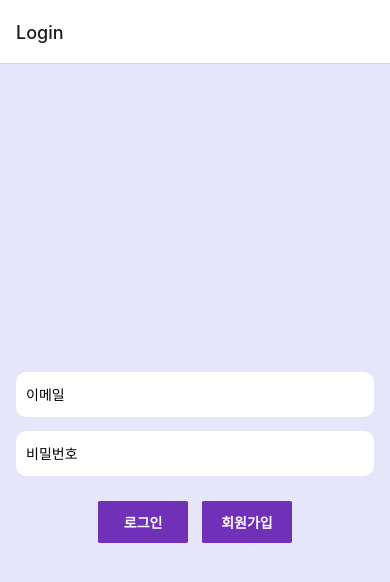
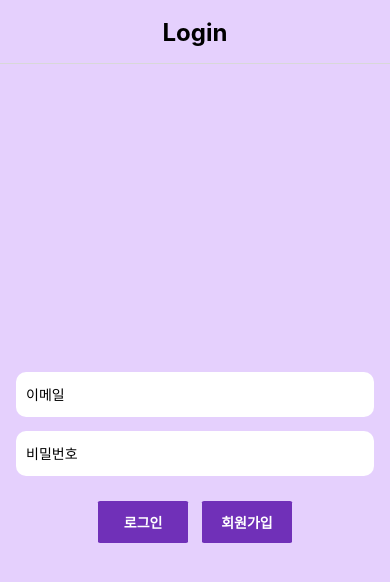
Before and after one commit to hnyoojin/Setty, a React Native app: screen /Login in a window 390 px wide. Shown: the top 582 px of the page. Built offline with nearby package versions, Linux system fonts and the light colour scheme.

Commit message:
LoginScreen.js 디자인 수정

```diff
--- a/App.js
+++ b/App.js
@@ -71,10 +71,9 @@ const App = () => {
   return (
     <NavigationContainer>
       <Stack.Navigator initialRouteName="Login">
-        <Stack.Screen name="Login" component={LoginScreen} />
-        {/* <Stack.Screen name="회원가입" component={SignUpScreen} /> */}
+        <Stack.Screen name="Login" component={LoginScreen} options={tabScreenOptions} />
         <Stack.Screen name="UserType" component={UserTypeScreen} options={tabScreenOptions} />
-        <Stack.Screen name="UserInfo" component={UserInfoScreen} />
+        <Stack.Screen name="UserInfo" component={UserInfoScreen} options={tabScreenOptions} />
         <Stack.Screen name="Home" component={TabNavigator} options={{ headerShown: false }} />
         <Stack.Screen name="CalendarScreen" component={CalendarScreen} options={{ title: '캘린더' }} />
         <Stack.Screen name="MonthlyScreen" component={MonthlyScreen} options={{ title: '일정 관리' }} />
--- a/screens/LoginScreen.js
+++ b/screens/LoginScreen.js
@@ -53,7 +53,7 @@ const styles = StyleSheet.create({
     flex: 1,
     justifyContent: 'center',
     padding: 16,
-    backgroundColor: '#E6E6FA',
+    backgroundColor: '#E5D0FD',
   },
   input: {
     flex: 0.04,
```
